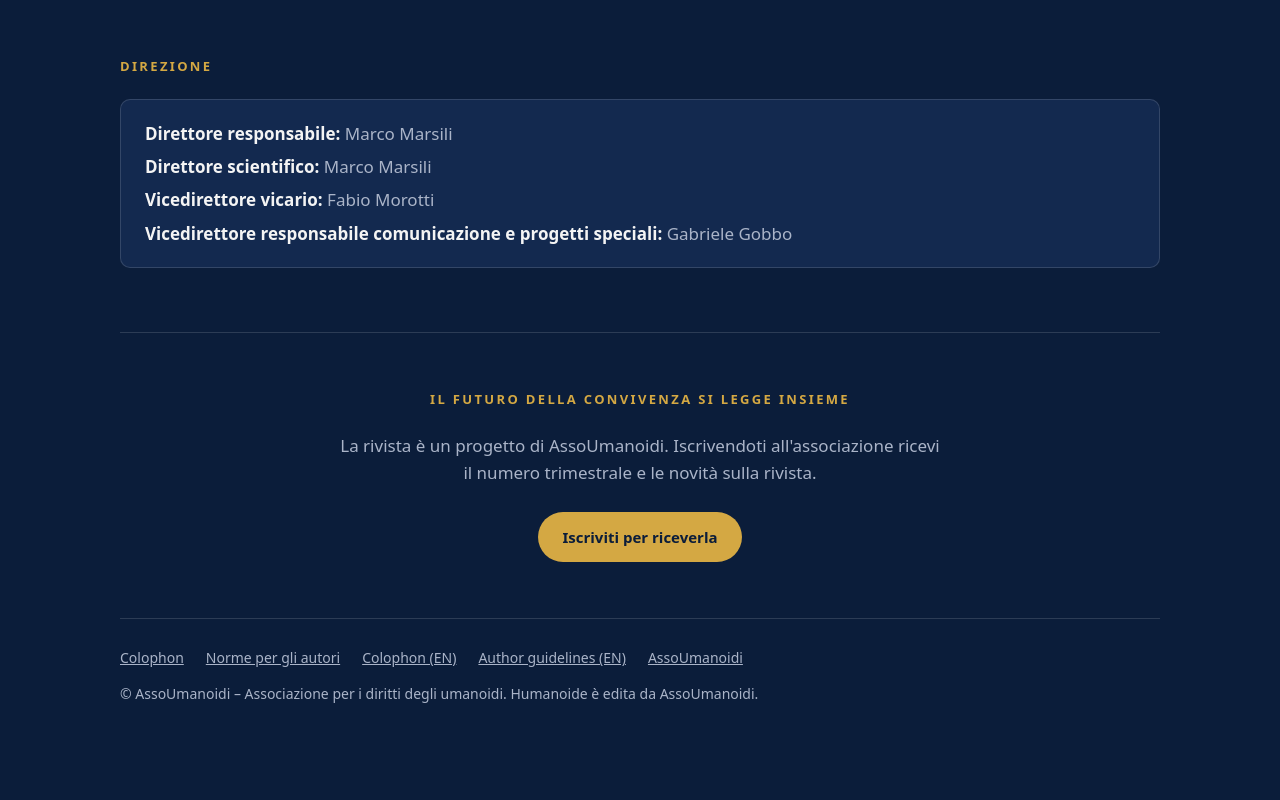
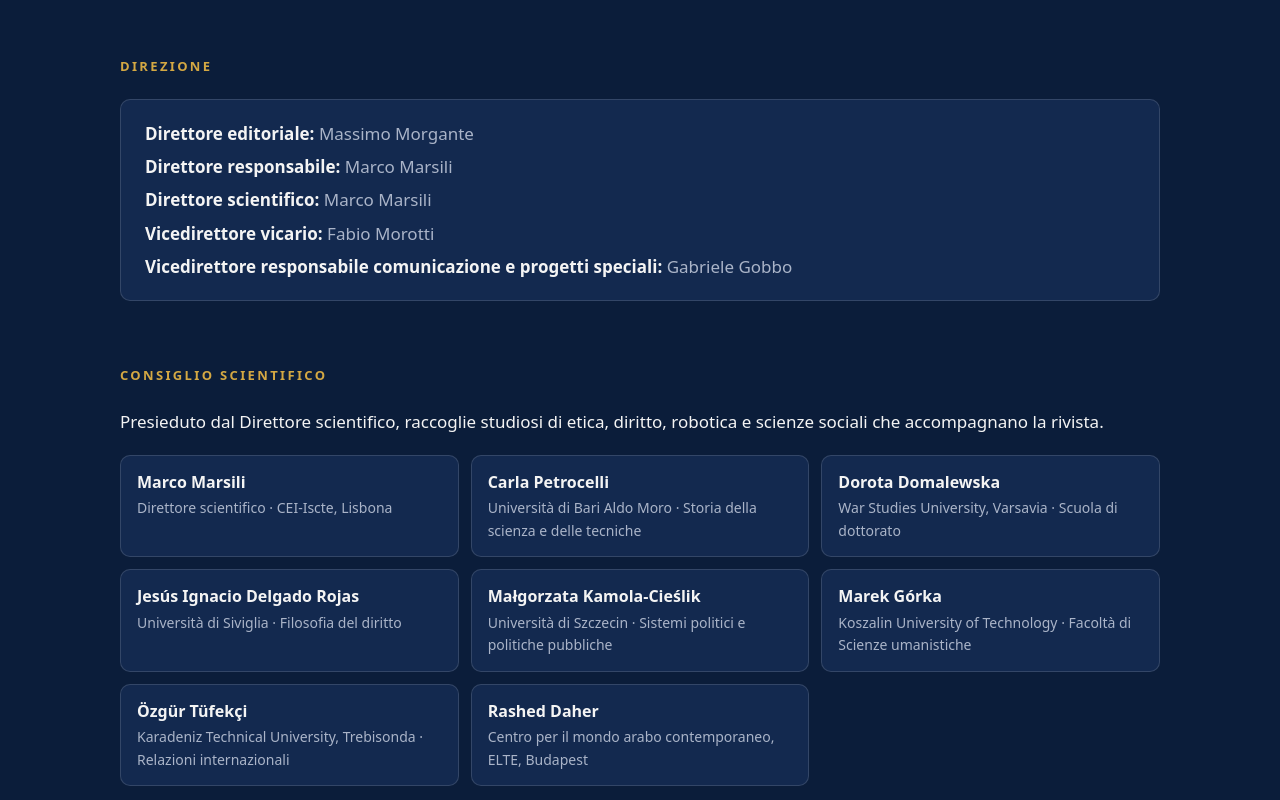
Before and after one commit to quantumnapoli/humanoideonline, a plain HTML site: page index.html in a window 1280 px wide. Shown: the part 1320-2120 px from the top of the page. Before the commit the page ends 2066 px from the top, so only its background shows below. Drawn offline with Linux system fonts and the light colour scheme.

Commit message:
Direttore editoriale e Consiglio scientifico
- Massimo Morgante come Direttore editoriale, nella landing e nel colophon (italiano e inglese).
- Sezione Consiglio scientifico nella landing, in italiano e inglese: il Direttore scientifico
  e i sette membri, con nome e affiliazione.

Claude-Session: https://claude.ai/code/session_01UX599E1Cv6V5gwG88xiaLU

```diff
--- a/index.html
+++ b/index.html
@@ -65,6 +65,10 @@
     .copertina { order: -1; max-width: 360px; }
   }
   @media (prefers-reduced-motion: reduce) { html { scroll-behavior: auto; } }
+  .consiglio { list-style: none; padding: 0; margin: 20px 0 0; display: grid; grid-template-columns: repeat(auto-fit, minmax(260px, 1fr)); gap: 12px; }
+  .consiglio li { background: var(--navy-2); border: 1px solid var(--linea); border-radius: 10px; padding: 14px 16px; }
+  .consiglio strong { display: block; font-size: 16px; }
+  .consiglio span { display: block; color: var(--grigio); font-size: 14px; margin-top: 2px; }
 </style>
 </head>
 <body>
@@ -115,11 +119,27 @@
     <section id="direzione" class="blocco">
       <h2>Direzione</h2>
       <div class="direttore">
+        <p><strong>Direttore editoriale:</strong> Massimo Morgante</p>
         <p><strong>Direttore responsabile:</strong> Marco Marsili</p>
         <p><strong>Direttore scientifico:</strong> Marco Marsili</p>
         <p><strong>Vicedirettore vicario:</strong> Fabio Morotti</p>
         <p><strong>Vicedirettore responsabile comunicazione e progetti speciali:</strong> Gabriele Gobbo</p>
       </div>
+    </section>
+
+    <section id="consiglio-scientifico" class="blocco">
+      <h2>Consiglio scientifico</h2>
+      <p>Presieduto dal Direttore scientifico, raccoglie studiosi di etica, diritto, robotica e scienze sociali che accompagnano la rivista.</p>
+      <ul class="consiglio">
+        <li><strong>Marco Marsili</strong><span>Direttore scientifico · CEI-Iscte, Lisbona</span></li>
+        <li><strong>Carla Petrocelli</strong><span>Università di Bari Aldo Moro · Storia della scienza e delle tecniche</span></li>
+        <li><strong>Dorota Domalewska</strong><span>War Studies University, Varsavia · Scuola di dottorato</span></li>
+        <li><strong>Jesús Ignacio Delgado Rojas</strong><span>Università di Siviglia · Filosofia del diritto</span></li>
+        <li><strong>Małgorzata Kamola-Cieślik</strong><span>Università di Szczecin · Sistemi politici e politiche pubbliche</span></li>
+        <li><strong>Marek Górka</strong><span>Koszalin University of Technology · Facoltà di Scienze umanistiche</span></li>
+        <li><strong>Özgür Tüfekçi</strong><span>Karadeniz Technical University, Trebisonda · Relazioni internazionali</span></li>
+        <li><strong>Rashed Daher</strong><span>Centro per il mondo arabo contemporaneo, ELTE, Budapest</span></li>
+      </ul>
     </section>
 
     <section class="iscriviti">
@@ -166,11 +186,27 @@
     <section id="direzione-en" class="blocco">
       <h2>Editorial board</h2>
       <div class="direttore">
+        <p><strong>Editorial Director:</strong> Massimo Morgante</p>
         <p><strong>Editor-in-Chief:</strong> Marco Marsili</p>
         <p><strong>Scientific Director:</strong> Marco Marsili</p>
         <p><strong>Deputy Editor-in-Chief:</strong> Fabio Morotti</p>
         <p><strong>Deputy Editor for Communications and Special Projects:</strong> Gabriele Gobbo</p>
       </div>
+    </section>
+
+    <section id="consiglio-scientifico-en" class="blocco">
+      <h2>Scientific Council</h2>
+      <p>Chaired by the Scientific Director, it brings together scholars of ethics, law, robotics and the social sciences who support the journal.</p>
+      <ul class="consiglio">
+        <li><strong>Marco Marsili</strong><span>Scientific Director · CEI-Iscte, Lisbon</span></li>
+        <li><strong>Carla Petrocelli</strong><span>University of Bari Aldo Moro · History of Science and Techniques</span></li>
+        <li><strong>Dorota Domalewska</strong><span>War Studies University, Warsaw · Doctoral School</span></li>
+        <li><strong>Jesús Ignacio Delgado Rojas</strong><span>University of Seville · Philosophy of Law</span></li>
+        <li><strong>Małgorzata Kamola-Cieślik</strong><span>University of Szczecin · Political Systems and Public Policy</span></li>
+        <li><strong>Marek Górka</strong><span>Koszalin University of Technology · Faculty of Humanities</span></li>
+        <li><strong>Özgür Tüfekçi</strong><span>Karadeniz Technical University, Trabzon · International Relations</span></li>
+        <li><strong>Rashed Daher</strong><span>Center for the Contemporary Arab World, ELTE, Budapest</span></li>
+      </ul>
     </section>
 
     <section class="iscriviti">
```
Also changed, not shown: colophon.html (+2 -0 lines).
